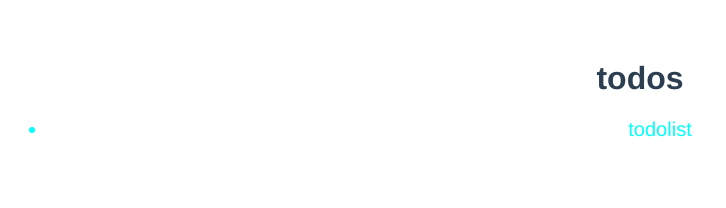
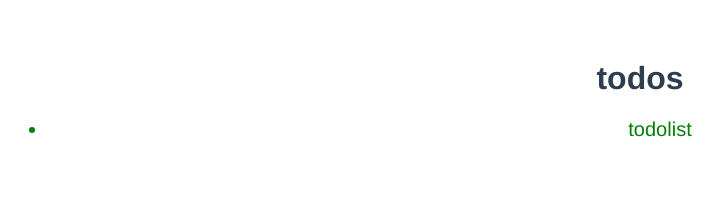
Before and after one commit to efimenko777/viskin, a Vue app: page / in a window 1280 px wide. Shown: the top 208 px of the page, without its empty margins (0-726 px from the left). Built offline with nearby package versions, Linux system fonts and the light colour scheme.

Commit message:
color green

```diff
--- a/src/components/Todolist.vue
+++ b/src/components/Todolist.vue
@@ -11,7 +11,7 @@
 
 <style>
 li {
-    color: aqua;
+    color: green;
     font-size: 20px;
 }
 </style>
```
